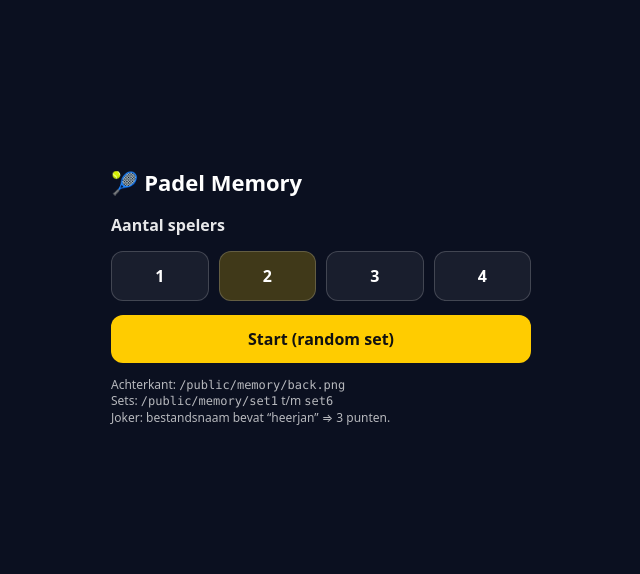
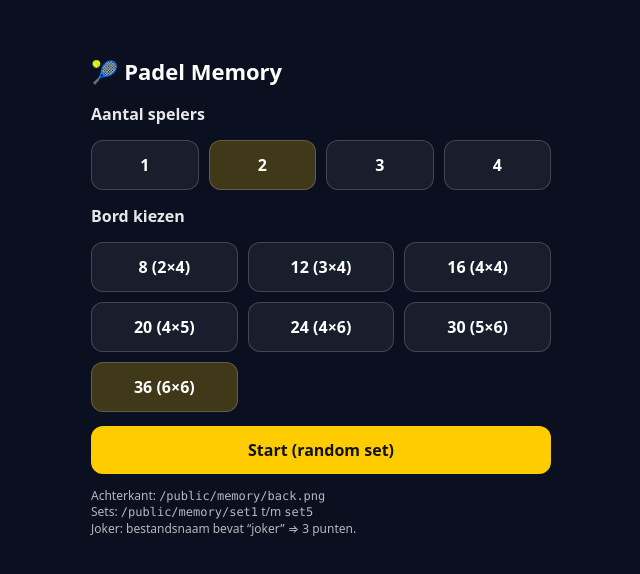
Before and after one commit to Jetemschaap/panel-memory-app, a Next.js app: page / in a window 1280 px wide. Shown: the part 104-678 px from the top of the page, without its empty margins (319-959 px from the left). Built offline with nearby package versions, Linux system fonts and the light colour scheme.

Commit message:
Add files via upload

```diff
--- a/app/page.tsx
+++ b/app/page.tsx
@@ -10,6 +10,23 @@ type Card = {
   owner: number | null; // speler die dit paar vond
 };
 
+type BoardOption = {
+  cards: number; // totaal kaarten
+  rows: number;
+  cols: number;
+  label: string; // voor op startscherm
+};
+
+const BOARD_OPTIONS = [
+  { cards: 8,  cols: 2, rows: 4, label: "8 (2×4)" },
+  { cards: 12, cols: 3, rows: 4, label: "12 (3×4)" },
+  { cards: 16, cols: 4, rows: 4, label: "16 (4×4)" },
+  { cards: 20, cols: 4, rows: 5, label: "20 (4×5)" },
+  { cards: 24, cols: 4, rows: 6, label: "24 (4×6)" },
+  { cards: 30, cols: 5, rows: 6, label: "30 (5×6)" },
+  { cards: 36, cols: 6, rows: 6, label: "36 (6×6)" },
+];
+
 function shuffle<T>(arr: T[]) {
   const a = [...arr];
   for (let i = a.length - 1; i > 0; i--) {
@@ -19,20 +36,13 @@ function shuffle<T>(arr: T[]) {
   return a;
 }
 
-// Speler 1 groen, 2 rood, 3 geel, 4 blauw
-const PLAYER_COLORS = ["#22c55e", "#ef4444", "#facc15", "#3b82f6"];
-
-// Jij hebt set1 t/m set6
-const TOTAL_SETS = 6;
-
-// Joker: als bestandsnaam "heerjan" bevat => 3 punten
-const JOKER_KEYWORD = "heerjan";
-
-export default function Home() {
-  // ✅ ALLEEN bestandsnamen (zonder /memory/setX/ ervoor)
-  // ✅ Deze 18 moeten in elke set-map bestaan (set1..set6)
-  const fileNames = useMemo(
-    () => [
+/**
+ * ✅ Zet hier jouw bestandsnamen (fronts) neer.
+ * Let op: dit zijn de "paren" (dus 18 stuks voor 36 kaarten).
+ * Voor een kleiner bord pakken we gewoon een subset.
+ */
+const fileNames = [
+  // <-- jouw lijst blijft zoals hij was in jouw bestand
   "aadt.png",
       "ceesdg.png",
       "ceesm.png",
@@ -51,23 +61,27 @@ export default function Home() {
       "martin.png",
       "pieters.png",
       "heerjan.png", // ✅ joker
-    ],
-    []
-  );
+];
 
-  // Startscherm
+const TOTAL_SETS = 5; // hoeveel sets je hebt: /public/memory/set1 ... set5
+const JOKER_KEYWORD = "joker";
+const PLAYER_COLORS = ["#ffcc00", "#60a5fa", "#34d399", "#f472b6"];
+
+export default function Page() {
   const [started, setStarted] = useState(false);
   const [numPlayers, setNumPlayers] = useState(2);
 
-  // Random gekozen set (1..6)
+  // ✅ nieuw: bordkeuze
+  const [board, setBoard] = useState<BoardOption>(
+    BOARD_OPTIONS.find((b) => b.cards === 36) ?? BOARD_OPTIONS[0]
+  );
+
   const [activeSet, setActiveSet] = useState(1);
 
-  // Game state
   const [cards, setCards] = useState<Card[]>([]);
   const [openIds, setOpenIds] = useState<string[]>([]);
   const [locked, setLocked] = useState(false);
 
-  // Multiplayer
   const [currentPlayer, setCurrentPlayer] = useState(0);
   const [scores, setScores] = useState<number[]>([]);
 
@@ -88,21 +102,25 @@ export default function Home() {
     numPlayersRef.current = numPlayers;
   }, [numPlayers]);
 
-  const totalPairs = fileNames.length;
+  const totalPairs = useMemo(() => Math.floor(board.cards / 2), [board]);
   const pairsFound = useMemo(
     () => cards.filter((c) => c.matched).length / 2,
     [cards]
   );
 
-  function newGame(players = numPlayersRef.current) {
+  function newGame(players = numPlayersRef.current, boardCards = board.cards) {
     // ✅ random set kiezen
     const randomSet = Math.floor(Math.random() * TOTAL_SETS) + 1;
     setActiveSet(randomSet);
 
-    // ✅ maak 18 paren => 36 kaarten
-    const base = fileNames
-      .filter((f) => typeof f === "string" && f.trim().length > 0)
-      .map((f) => `/memory/set${randomSet}/${f}`);
+    const neededPairs = Math.floor(boardCards / 2);
+
+    // ✅ pak precies zoveel paren als nodig (random uit de lijst)
+    const chosenFiles = shuffle(
+      fileNames.filter((f) => typeof f === "string" && f.trim().length > 0)
+    ).slice(0, neededPairs);
+
+    const base = chosenFiles.map((f) => `/memory/set${randomSet}/${f}`);
 
     const doubled: Card[] = [...base, ...base].map((img, i) => ({
       id: `${i}-${Math.random().toString(16).slice(2)}`,
@@ -130,73 +148,66 @@ export default function Home() {
       return prev.map((c) => (c.id === id ? { ...c, flipped: true } : c));
     });
 
-    setOpenIds((prev) => (prev.includes(id) ? prev : [...prev, id]));
+    setOpenIds((prev) => [...prev, id]);
   }
 
-  // Match-check + score/turn
   useEffect(() => {
     if (openIds.length !== 2) return;
 
-    const [id1, id2] = openIds;
     setLocked(true);
 
-    const t = setTimeout(() => {
-      const snapshot = cardsRef.current;
-      const a = snapshot.find((c) => c.id === id1);
-      const b = snapshot.find((c) => c.id === id2);
+    const [idA, idB] = openIds;
+    const a = cardsRef.current.find((c) => c.id === idA);
+    const b = cardsRef.current.find((c) => c.id === idB);
 
     const isMatch = !!a && !!b && a.img === b.img;
 
-      // Update cards
-      setCards((prev) => {
-        const aa = prev.find((c) => c.id === id1);
-        const bb = prev.find((c) => c.id === id2);
-        if (!aa || !bb) return prev;
+    const t = setTimeout(() => {
+      if (isMatch) {
+        const p = currentPlayerRef.current;
 
-        if (isMatch) {
-          const owner = currentPlayerRef.current;
-          return prev.map((c) =>
-            c.id === id1 || c.id === id2
-              ? { ...c, matched: true, owner }
-              : c
-          );
-        } else {
-          return prev.map((c) =>
-            c.id === id1 || c.id === id2 ? { ...c, flipped: false } : c
-          );
-        }
-      });
-
-      // Score + beurt
-      if (isMatch) {
-        const owner = currentPlayerRef.current;
-
+        // joker bonus
         const isJoker = (a?.img ?? "").toLowerCase().includes(JOKER_KEYWORD);
         const points = isJoker ? 3 : 1;
 
-        setScores((s) => {
-          const next = [...s];
-          next[owner] = (next[owner] ?? 0) + points;
+        setCards((prev) =>
+          prev.map((c) =>
+            c.id === idA || c.id === idB
+              ? { ...c, matched: true, owner: p }
+              : c
+          )
+        );
+
+        setScores((prev) => {
+          const next = [...prev];
+          next[p] = (next[p] ?? 0) + points;
           return next;
         });
-        // match = zelfde speler blijft
+
+        // zelfde speler blijft aan zet bij match
       } else {
-        setCurrentPlayer((p) => (p + 1) % numPlayersRef.current);
+        setCards((prev) =>
+          prev.map((c) =>
+            c.id === idA || c.id === idB ? { ...c, flipped: false } : c
+          )
+        );
+
+        // volgende speler
+        setCurrentPlayer((prev) => (prev + 1) % numPlayersRef.current);
       }
 
       setOpenIds([]);
       setLocked(false);
-    }, 900);
+    }, 650);
 
     return () => clearTimeout(t);
   }, [openIds]);
 
-  // Startscherm
-  if (!started) {
+  // einde spel
+  const allMatched = cards.length > 0 && cards.every((c) => c.matched);
 
-// ✅ EINDSCHERM
-if (pairsFound === totalPairs && totalPairs > 0) {
-  const maxScore = Math.max(...scores.map((s) => s ?? 0));
+  if (allMatched) {
+    const maxScore = Math.max(...scores);
     const winners = scores
       .map((s, i) => ({ s: s ?? 0, i }))
       .filter((x) => x.s === maxScore)
@@ -253,7 +264,7 @@ if (pairsFound === totalPairs && totalPairs > 0) {
           </div>
 
           <button
-          onClick={() => newGame(numPlayers)}
+            onClick={() => newGame(numPlayers, board.cards)}
             style={{
               background: "#ffcc00",
               color: "#111",
@@ -286,6 +297,8 @@ if (pairsFound === totalPairs && totalPairs > 0) {
     );
   }
 
+  // STARTSCHERM
+  if (!started) {
     return (
       <div
         style={{
@@ -299,7 +312,7 @@ return (
             'system-ui, -apple-system, Segoe UI, Roboto, "Helvetica Neue", Arial',
         }}
       >
-        <div style={{ width: "100%", maxWidth: 420, display: "grid", gap: 14 }}>
+        <div style={{ width: "100%", maxWidth: 460, display: "grid", gap: 14 }}>
           <div style={{ fontSize: 22, fontWeight: 900 }}>🎾 Padel Memory</div>
 
           <div style={{ opacity: 0.9, fontWeight: 800 }}>Aantal spelers</div>
@@ -333,9 +346,42 @@ return (
             ))}
           </div>
 
+          <div style={{ opacity: 0.9, fontWeight: 800 }}>Bord kiezen</div>
+
+          <div
+            style={{
+              display: "grid",
+              gridTemplateColumns: "repeat(3, 1fr)",
+              gap: 10,
+            }}
+          >
+            {BOARD_OPTIONS.map((opt) => {
+              const active = opt.cards === board.cards;
+              return (
+                <button
+                  key={opt.cards}
+                  onClick={() => setBoard(opt)}
+                  style={{
+                    border: "1px solid rgba(255,255,255,.18)",
+                    background: active
+                      ? "rgba(255,204,0,.22)"
+                      : "rgba(255,255,255,.06)",
+                    color: "white",
+                    padding: "12px 10px",
+                    borderRadius: 12,
+                    fontWeight: 900,
+                    cursor: "pointer",
+                  }}
+                >
+                  {opt.label}
+                </button>
+              );
+            })}
+          </div>
+
           <button
             onClick={() => {
-              newGame(numPlayers);
+              newGame(numPlayers, board.cards);
               setStarted(true);
             }}
             style={{
@@ -362,6 +408,7 @@ return (
     );
   }
 
+  // SPELSCHERM
   const activeColor = PLAYER_COLORS[currentPlayer] ?? "#ffcc00";
 
   return (
@@ -394,14 +441,15 @@ return (
             <div style={{ fontWeight: 900, fontSize: 13, color: activeColor }}>
               AAN ZET: Speler {currentPlayer + 1}
             </div>
+            <div style={{ opacity: 0.85, fontSize: 13 }}>Set: {activeSet}</div>
             <div style={{ opacity: 0.85, fontSize: 13 }}>
-              Set: {activeSet}
+              Bord: {board.rows}×{board.cols}
             </div>
           </div>
 
           <div style={{ display: "flex", gap: 10 }}>
             <button
-              onClick={() => newGame(numPlayers)}
+              onClick={() => newGame(numPlayers, board.cards)}
               style={{
                 background: "#ffcc00",
                 color: "#111",
@@ -465,17 +513,16 @@ return (
           })}
         </div>
 
-        {/* grid */}
+        {/* grid ✅ nu gebaseerd op gekozen bord */}
         <div
           style={{
             display: "grid",
-            gridTemplateColumns: "repeat(6, 1fr)",
+            gridTemplateColumns: `repeat(${board.cols}, 1fr)`,
             gap: 8,
           }}
         >
           {cards.map((c) => {
-            const ownerColor =
-              c.owner != null ? PLAYER_COLORS[c.owner] : null;
+            const ownerColor = c.owner != null ? PLAYER_COLORS[c.owner] : null;
 
             return (
               <button
@@ -498,40 +545,21 @@ return (
                     background: "#111827",
                     position: "relative",
                     boxShadow: "0 6px 16px rgba(0,0,0,.25)",
+                    outline: ownerColor ? `3px solid ${ownerColor}` : "none",
+                    outlineOffset: ownerColor ? -3 : 0,
                   }}
                 >
                   {!c.flipped && !c.matched ? (
                     <img
                       src="/memory/back.png"
                       alt="back"
-                      style={{
-                        width: "100%",
-                        height: "100%",
-                        objectFit: "cover",
-                      }}
+                      style={{ width: "100%", height: "100%", objectFit: "cover" }}
                     />
                   ) : (
                     <img
                       src={c.img}
                       alt="front"
-                      style={{
-                        width: "100%",
-                        height: "100%",
-                        objectFit: "cover",
-                      }}
-                    />
-                  )}
-
-                  {/* Rand in spelerkleur voor gevonden paar */}
-                  {c.matched && ownerColor && (
-                    <div
-                      style={{
-                        position: "absolute",
-                        inset: 0,
-                        border: `5px solid ${ownerColor}`,
-                        borderRadius: 12,
-                        pointerEvents: "none",
-                      }}
+                      style={{ width: "100%", height: "100%", objectFit: "cover" }}
                     />
                   )}
                 </div>
@@ -539,24 +567,6 @@ return (
             );
           })}
         </div>
-
-        {/* win */}
-        {pairsFound === totalPairs && (
-          <div
-            style={{
-              marginTop: 6,
-              padding: 12,
-              borderRadius: 12,
-              background: "rgba(34,197,94,.15)",
-              border: "1px solid rgba(34,197,94,.4)",
-              fontWeight: 900,
-              textAlign: "center",
-            }}
-          >
-            🎉 Klaar! Eindstand:{" "}
-            {scores.map((s, i) => `Speler ${i + 1}: ${s}`).join(" • ")}
-          </div>
-        )}
       </div>
     </div>
   );
```
Lines whose indentation alone changed are shown as unchanged.
